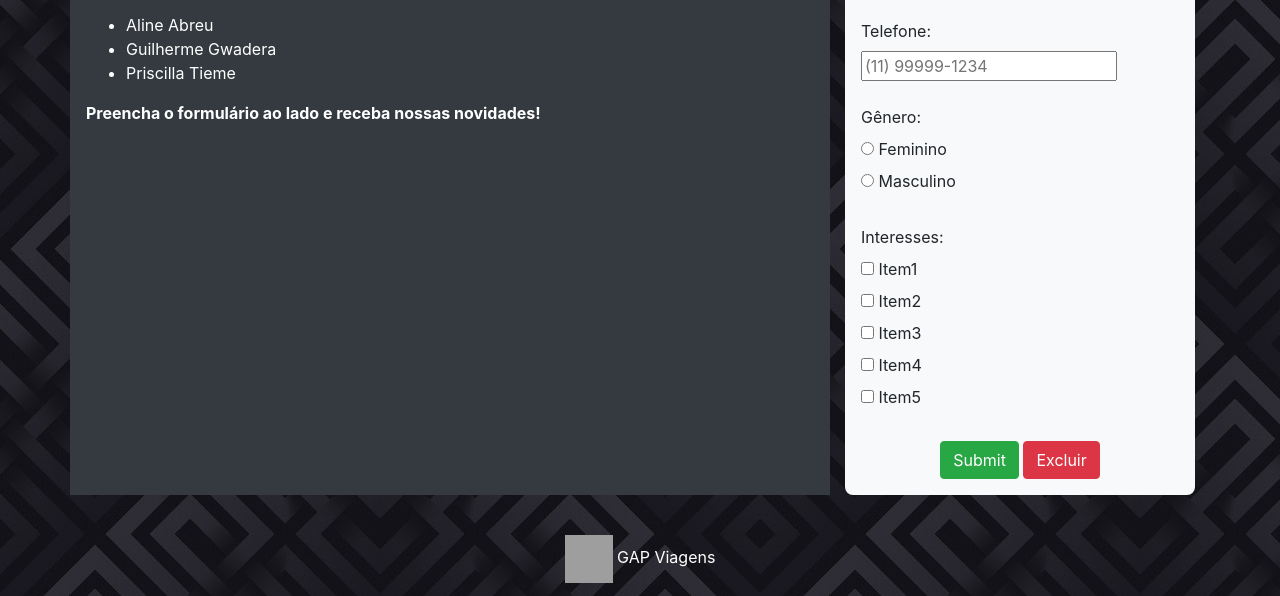
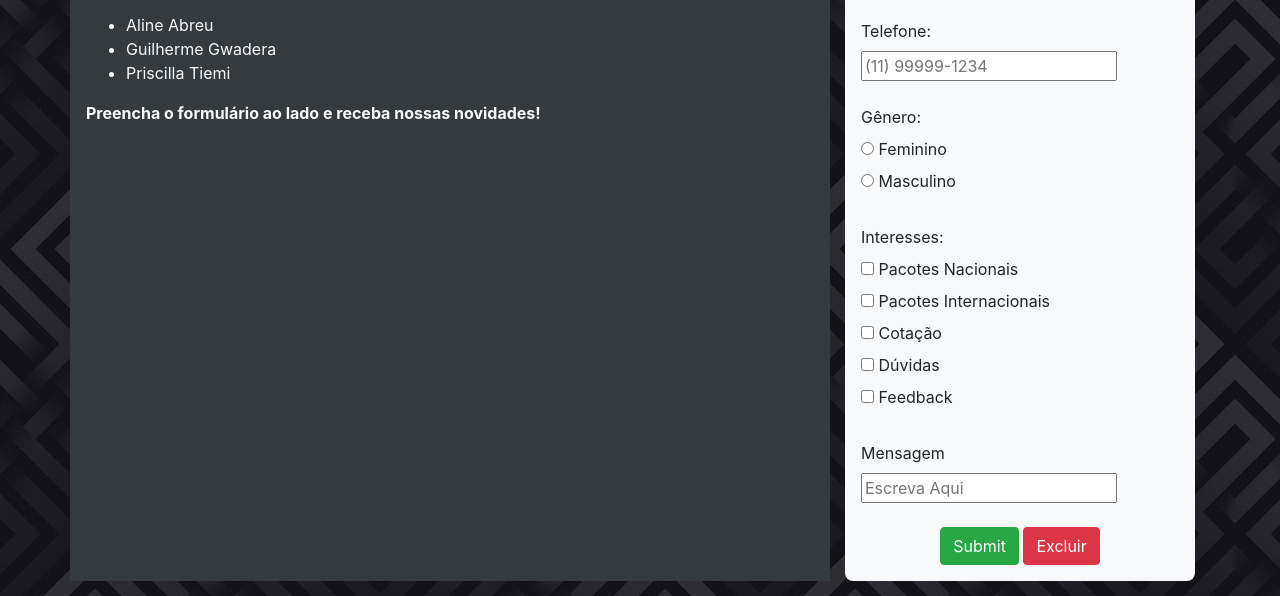
Before and after one commit to alinelima1/bootstrap-dh, a website: page Aline, Priscilla, GuilhermeGwadera - PortalDeViagens/contato.html in a window 1280 px wide. Shown: the part 511-1107 px from the top of the page. Drawn offline with nearby package versions, Linux system fonts and the light colour scheme; grey boxes are pictures that could not be loaded.

Commit message:
Priscilla-Contato

```diff
--- a/Aline, Priscilla, GuilhermeGwadera - PortalDeViagens/contato.html
+++ b/Aline, Priscilla, GuilhermeGwadera - PortalDeViagens/contato.html
@@ -48,15 +48,15 @@
   </header>
   <main>
     <div class="row">
-      <div class="col-8 p-3 my-3 bg-dark text-white">
+      <div class="col-8 p-3 my-3 text-light bg-dark">
         <p>
-          Nossa página foi criada com o intuito de oferecer produtos de ****, com qualidade e preço justo.<br /><br />
-          Temos um time pronto e disposto à te atender com carinho e agilidade:
+          Nossa página foi criada com o intuito de oferecer os melhores produtos de viagens, com qualidade e preço justo.<br /><br />
+          Temos um time pronto e disposto a te atender com carinho e agilidade:
         </p>
         <ul>
           <li>Aline Abreu</li>
           <li>Guilherme Gwadera</li>
-          <li>Priscilla Tieme</li>
+          <li>Priscilla Tiemi</li>
         </ul>
         <p><b>Preencha o formulário ao lado e receba nossas novidades!</b></p>
       </div>
@@ -75,15 +75,18 @@
           <label for="gender">Masculino</label><br /><br />
           <label for="interests">Interesses:</label><br />
           <input type="checkbox" id="option1" name="option1" value="Item1" />
-          <label for="option1">Item1</label><br />
+          <label for="option1">Pacotes Nacionais</label><br />
           <input type="checkbox" id="option2" name="option2" value="Item2" />
-          <label for="option2">Item2</label><br />
+          <label for="option2">Pacotes Internacionais</label><br />
           <input type="checkbox" id="option3" name="option3" value="Item3" />
-          <label for="option3">Item3</label><br />
+          <label for="option3">Cotação</label><br />
           <input type="checkbox" id="option4" name="option4" value="Item4" />
-          <label for="option4">Item4</label><br />
+          <label for="option4">Dúvidas</label><br />
           <input type="checkbox" id="option5" name="option5" value="Item5" />
-          <label for="option5">Item5</label><br /><br />
+          <label for="option5">Feedback</label><br /><br />
+          <label for="message">Mensagem</label><br>
+          <input type="text" id="message" name="message" value="" placeholder="Escreva Aqui"/><br><br>
+
           <div class="btn-position">
             <input class="btn btn-success" type="submit" value="Submit" />
             <input class="btn btn-danger" type="reset" value="Excluir" />
@@ -123,7 +126,7 @@
         </div>
         <div class="col-md-4 mt-3">
           <h5>Endereço:</h5>
-          <p>Rua das Viagens, nro 123
+          <p>Rua das Viagens, 123
             <br />Bairro: Centro
             <br />São Paulo - SP
             <br />CEP:10.000-000
```
Also changed, not shown: Aline, Priscilla, GuilhermeGwadera - PortalDeViagens/midias.html (+3 -9 lines), Aline, Priscilla, GuilhermeGwadera - PortalDeViagens/css/styles.css (line endings or trailing spaces).
